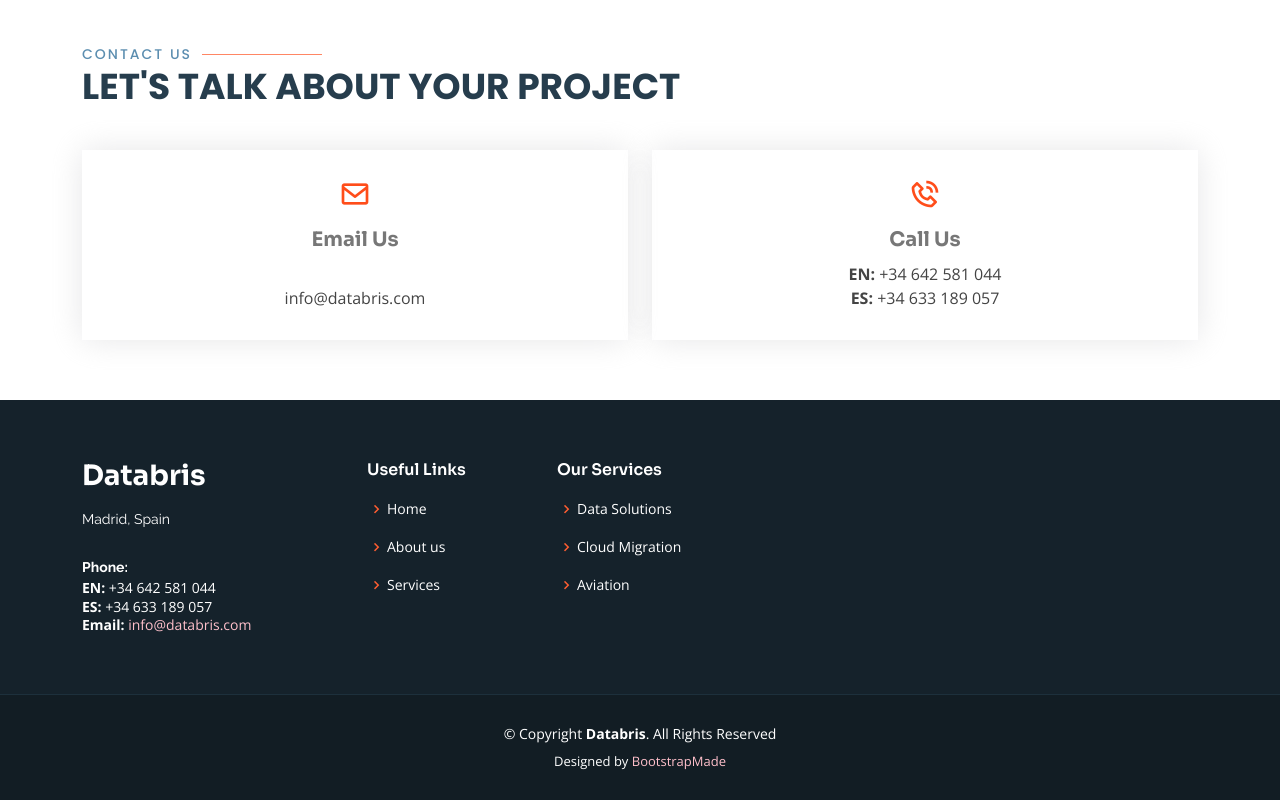
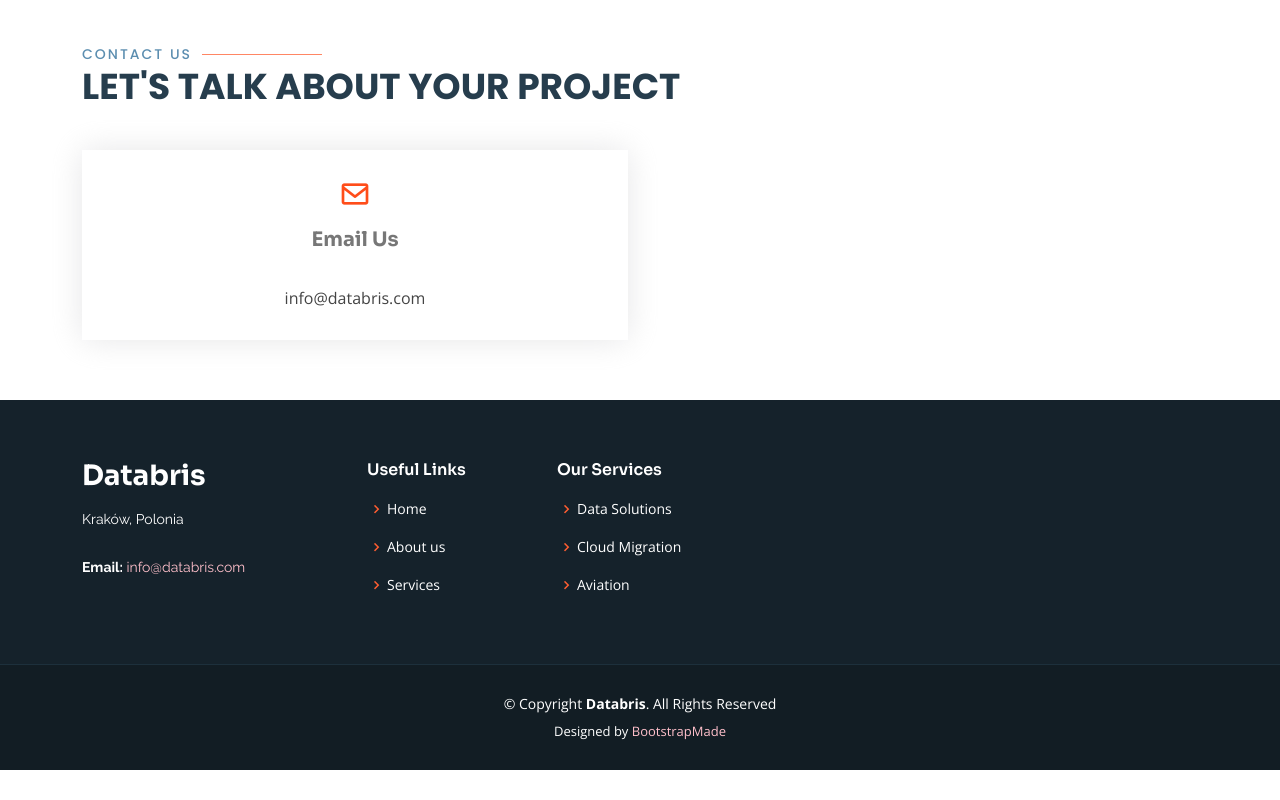
Before and after one commit to KamilKap90/databris-static, a plain HTML site: page index.html in a window 1280 px wide. Shown: the part 3233-4033 px from the top of the page. After the commit the page ends 4003 px from the top, so only its background shows below. Drawn offline with nearby package versions, Linux system fonts and the light colour scheme.

Commit message:
Update index.html

```diff
--- a/index.html
+++ b/index.html
@@ -284,14 +284,15 @@
                   <a href="mailto:info@databris.com">info@databris.com</a>
                 </div>
               </div>
-              <div class="col-md-6">
-                <div class="info-box">
-                  <i class="bx bx-phone-call"></i>
-                  <h3>Call Us</h3>
-                  <p><b>EN:</b> +34 642 581 044</p>
-                  <p><b>ES:</b> +34 633 189 057</p>
-                </div>
+           <!-- <div class="col-md-6">
+              <div class="info-box">
+                <i class="bx bx-phone-call"></i>
+                <h3>Call Us</h3>
+                <p><b>EN:</b> +34 642 581 044</p>
+                <p> &nbsp   </p>
+                <p></p>
               </div>
+            </div> -->
             </div>
           </div>
 
@@ -334,10 +335,9 @@
               <div class="footer-info">
                 <h3>Databris</h3>
                 <p>
-                  Madrid, Spain<br /><br />
-                  <strong>Phone:</strong>
-                    <div><b>EN:</b> +34 642 581 044 <br /></div>
-                    <div><b>ES:</b> +34 633 189 057 <br /></div>
+                    Kraków, Polonia<br /><br />
+<!--                    <strong>Phone:</strong>
+                      <div><b>EN:</b> +34 642 581 044 <br /></div>-->
                   <strong>Email:</strong> <a href="mailto:info@databris.com">info@databris.com</a><br />
                 </p>
                 <div class="social-links mt-3">
```
